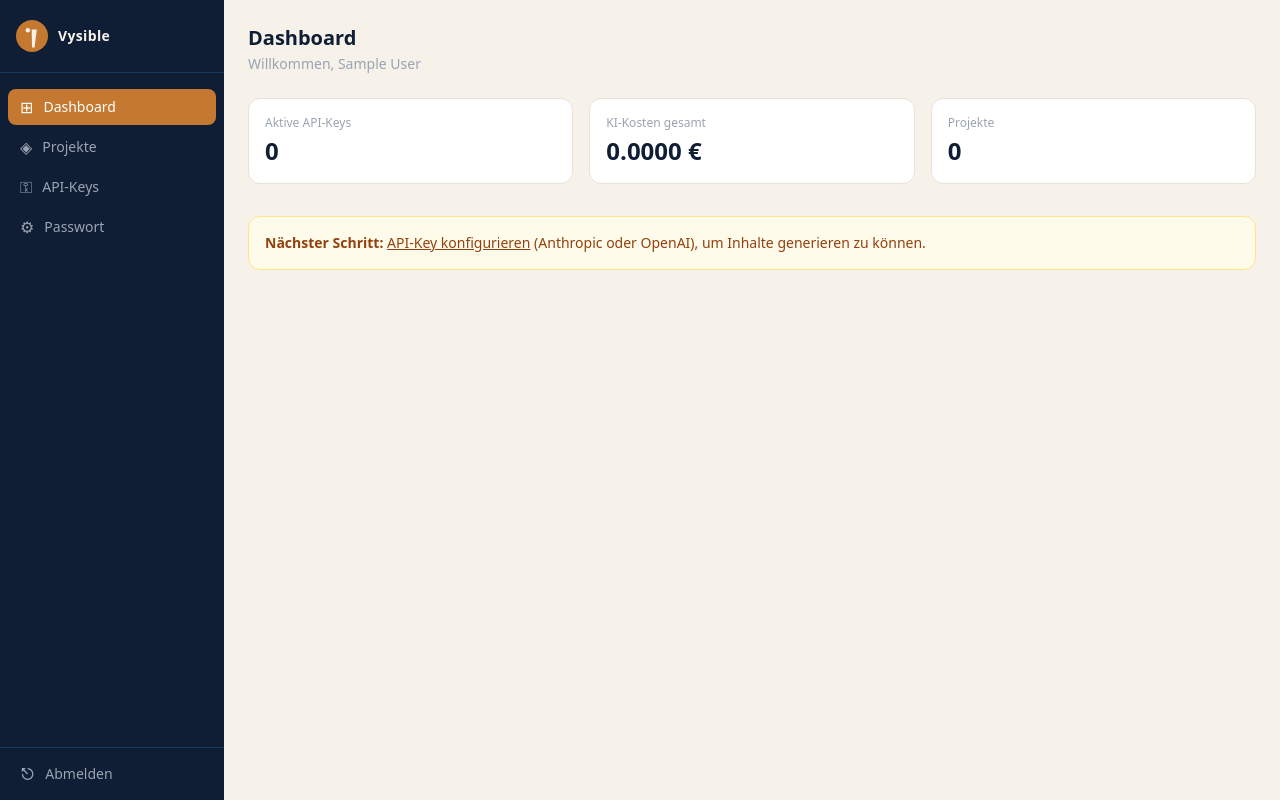
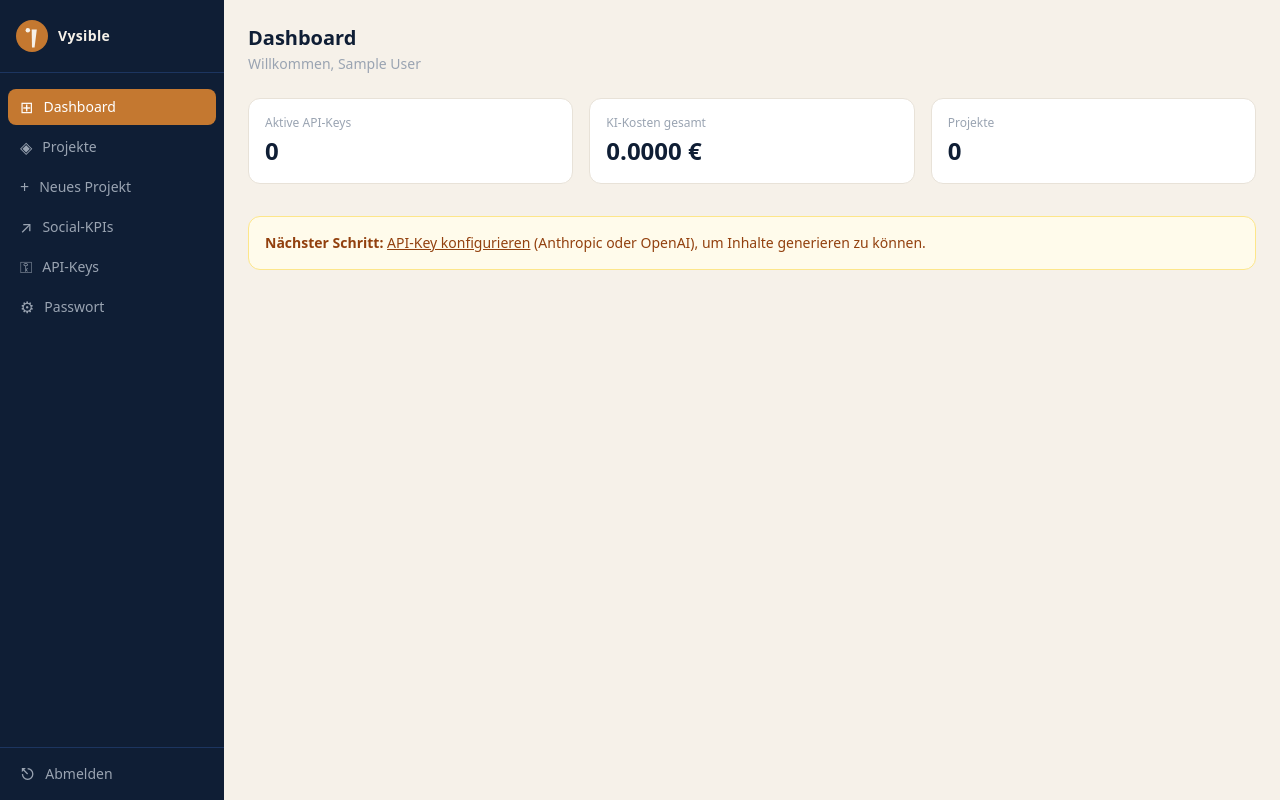
Before and after one commit to Vysible/Content, a Next.js app: page / in a window 1280 px wide. Built offline with nearby package versions, Linux system fonts and the light colour scheme; no server answers; the database is empty; sample sign-in values are in the browser's storage.

Commit message:
feat(nav): Sidebar mit Neues Projekt, Social-KPIs ergänzt

```diff
--- a/components/layout/sidebar.tsx
+++ b/components/layout/sidebar.tsx
@@ -18,6 +18,8 @@ function VysibleLogo({ className }: { className?: string }) {
 const navItems = [
   { href: '/', label: 'Dashboard', icon: '⊞' },
   { href: '/projects', label: 'Projekte', icon: '◈' },
+  { href: '/projects/new', label: 'Neues Projekt', icon: '+' },
+  { href: '/kpi', label: 'Social-KPIs', icon: '↗' },
   { href: '/settings/api-keys', label: 'API-Keys', icon: '⚿' },
   { href: '/settings/password', label: 'Passwort', icon: '⚙' },
 ]
```
